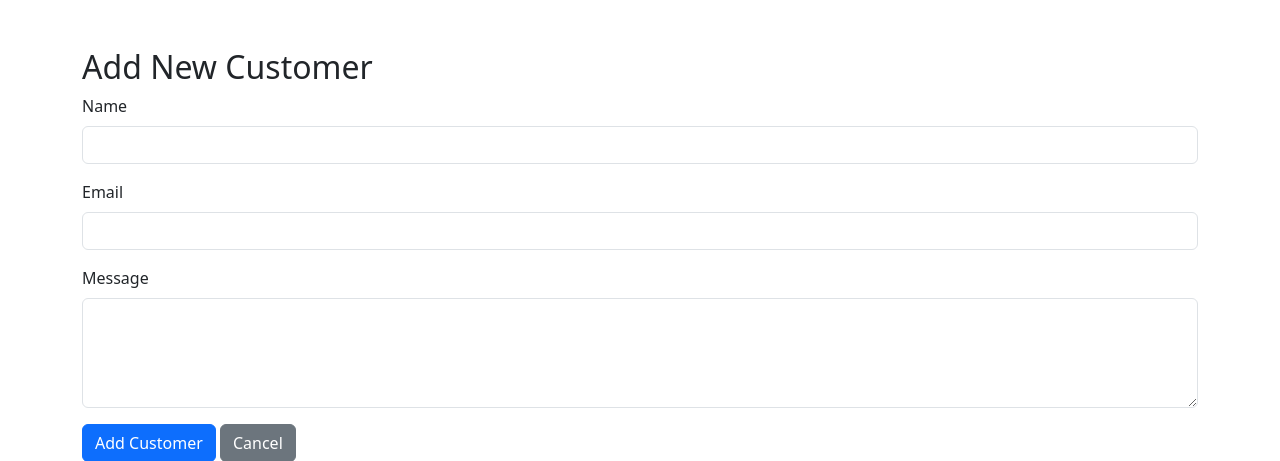
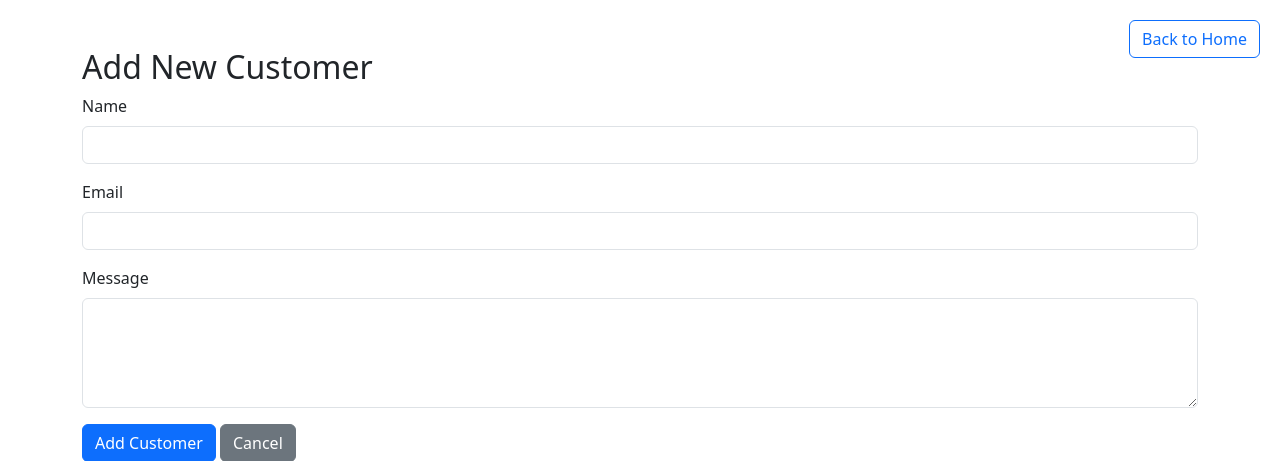
Before and after one commit to Alex54365/hotalrobotsystem, a Flask app: page /form in a window 1280 px wide. Shown: the top 461 px of the page. Run offline with Flask 3, Linux system fonts and the light colour scheme.

Commit message:
Update form.html

```diff
--- a/templates/form.html
+++ b/templates/form.html
@@ -5,9 +5,17 @@
     <meta name="viewport" content="width=device-width, initial-scale=1.0">
     <title>Add Customer</title>
     <link href="https://cdn.jsdelivr.net/npm/bootstrap@5.3.2/dist/css/bootstrap.min.css" rel="stylesheet">
+    <style>
+        .top-right-button {
+            position: absolute;
+            top: 20px;
+            right: 20px;
+        }
+    </style>
 </head>
 <body>
     <div class="container my-5">
+        <a href="index.html" class="btn btn-outline-primary top-right-button">Back to Home</a>
         <h2>Add New Customer</h2>
         <form action="/form" method="POST">
             <div class="mb-3">
```
